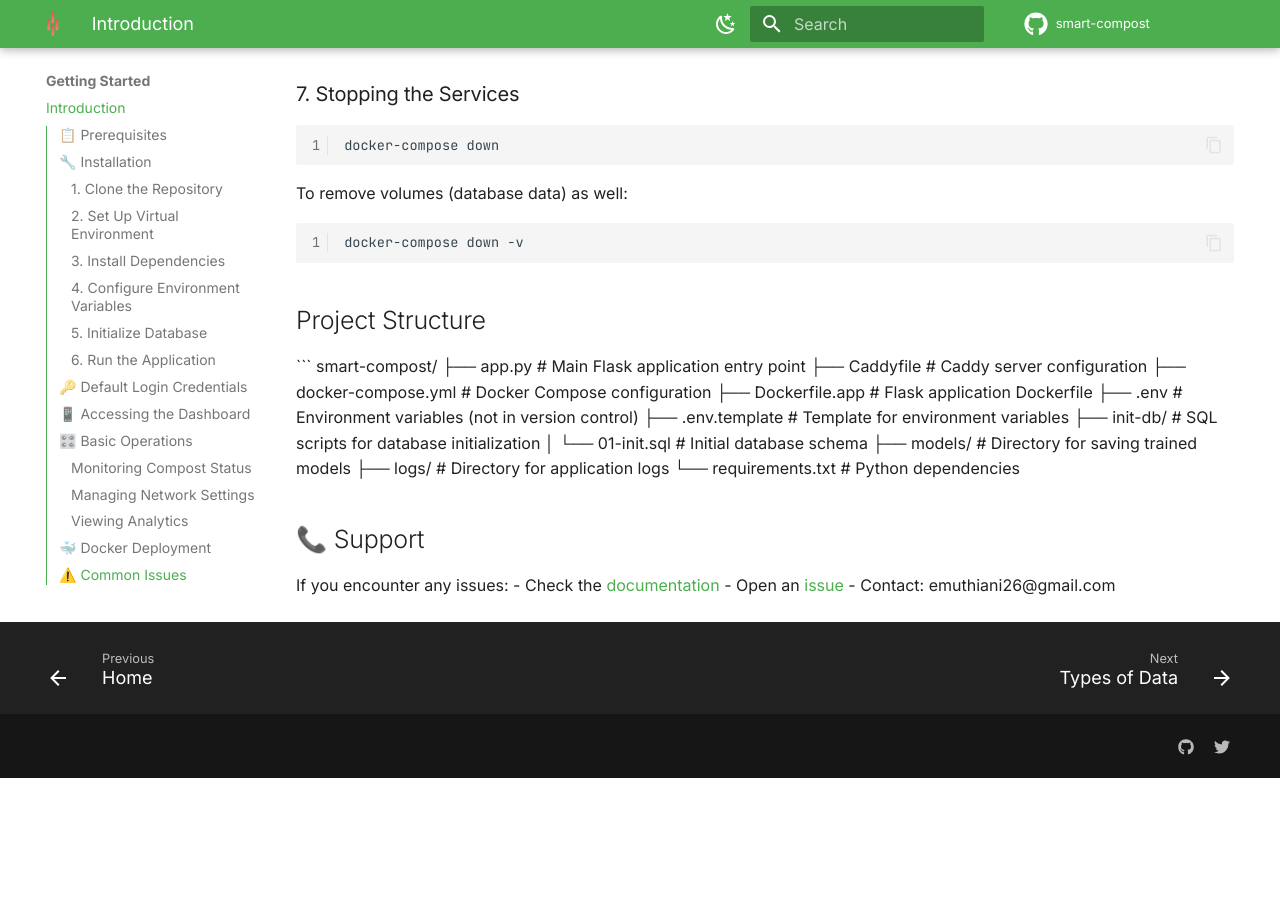
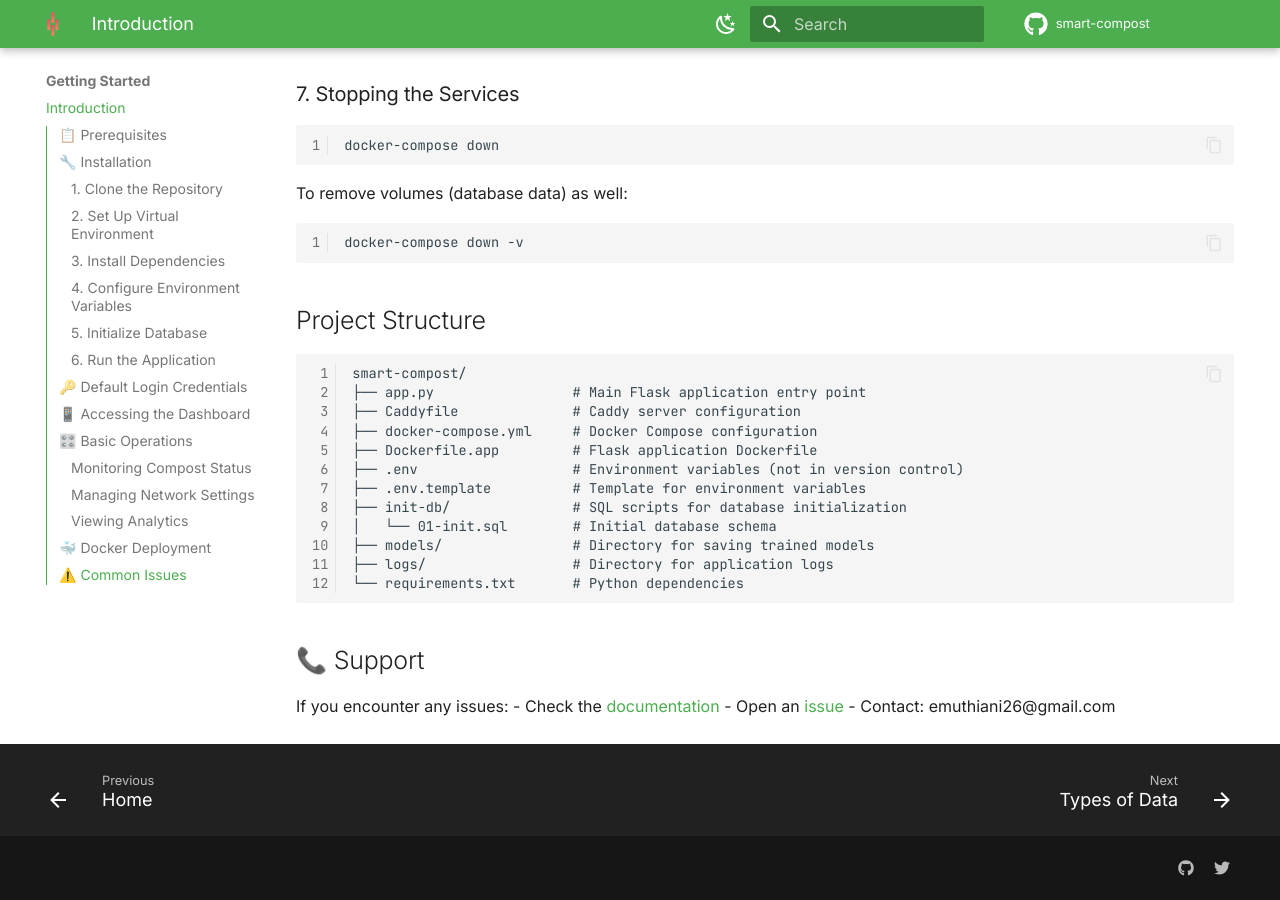
Before and after one commit to lyznne/smart-compost, an MkDocs documentation site: the page built from docs/get-started.md, in a window 1280 px wide and 900 px high, scrolled down 4902 px. Built offline with MkDocs 1.6.1 and Material for MkDocs 9.7.7, drawn with Linux system fonts in a browser that asks for light colours; comment, search, counter and statistics services are not loaded; before the commit the page ends 5680 px from its top, so only the background shows below that.

Commit message:
:zap: doc ressults

````diff
--- a/docs/get-started.md
+++ b/docs/get-started.md
@@ -233,6 +233,7 @@
 ├── models/                # Directory for saving trained models
 ├── logs/                  # Directory for application logs
 └── requirements.txt       # Python dependencies
+```
 
 ## 📞 Support
 
--- /dev/null
+++ b/docs/results.md
@@ -0,0 +1,92 @@
+# 📊 Results Gallery
+
+Below is a gallery of all generated model outputs, neatly organized for quick exploration.
+
+---
+
+<style>
+.gallery {
+  display: flex;
+  flex-wrap: wrap;
+  gap: 12px;
+}
+.gallery img {
+  width: calc(33.333% - 12px);
+  min-width: 250px;
+  border-radius: 6px;
+  box-shadow: 0 2px 8px rgba(0,0,0,0.15);
+  transition: transform .15s ease;
+}
+.gallery img:hover {
+  transform: scale(1.3);
+}
+@media (max-width: 768px) {
+  .gallery img {
+    width: calc(50% - 12px);
+  }
+}
+@media (max-width: 480px) {
+  .gallery img {
+    width: 100%;
+  }
+}
+</style>
+
+---
+
+# 🔗 Correlation Matrix
+
+<div class="gallery">
+  <img src="../results/plots/correlation_matrix.png" alt="Correlation Matrix">
+</div>
+
+---
+
+# 📦 Feature Distribution Plots
+
+<div class="../gallery">
+  <img src="../results/plots/distribution_feature_1.png">
+  <img src="../results/plots/distribution_feature_2.png">
+  <img src="../results/plots/distribution_feature_3.png">
+  <img src="../results/plots/distribution_feature_4.png">
+  <img src="../results/plots/distribution_feature_5.png">
+  <img src="../results/plots/distribution_feature_6.png">
+  <img src="../results/plots/distribution_feature_7.png">
+  <img src="../results/plots/distribution_feature_8.png">
+  <img src="../results/plots/distribution_feature_9.png">
+  <img src="../results/plots/distribution_feature_10.png">
+  <img src="../results/plots/distribution_feature_11.png">
+  <img src="../results/plots/distribution_feature_12.png">
+  <img src="../results/plots/distribution_feature_13.png">
+  <img src="../results/plots/distribution_feature_14.png">
+  <img src="../results/plots/distribution_feature_15.png">
+  <img src="../results/plots/distribution_feature_16.png">
+  <img src="../results/plots/distribution_feature_17.png">
+  <img src="../results/plots/distribution_feature_18.png">
+  <img src="../results/plots/distribution_feature_19.png">
+  <img src="../results/plots/distribution_feature_20.png">
+  <img src="../results/plots/distribution_feature_21.png">
+  <img src="../results/plots/distribution_feature_22.png">
+  <img src="../results/plots/distribution_feature_23.png">
+  <img src="../results/plots/distribution_feature_24.png">
+  <img src="../results/plots/distribution_feature_25.png">
+</div>
+
+---
+
+# 📌 Additional Analysis Plots
+
+<div class="gallery">
+  <img src="../results/plots/features_boxplot.png">
+  <img src="../results/plots/hidden_states_tsne.png">
+  <img src="../results/plots/learning_rate.png">
+  <img src="../results/plots/predictions_vs_actual.png">
+  <img src="../results/plots/pred_vs_actual_target_1.png">
+  <img src="../results/plots/pred_vs_actual_target_2.png">
+  <img src="../results/plots/residuals.png">
+  <img src="../results/plots/residuals_target_1.png">
+  <img src="../results/plots/residuals_target_2.png">
+  <img src="../results/plots/time_series_target_1.png">
+  <img src="../results/plots/time_series_target_2.png">
+  <img src="../results/plots/training_history.png">
+</div>
--- a/mkdocs.yml
+++ b/mkdocs.yml
@@ -59,6 +59,7 @@
       permalink: true
   - tables
   - attr_list
+  - md_in_html
   - def_list
   - footnotes
   - pymdownx.superfences
@@ -106,6 +107,7 @@
       - Dependencies: dependencies.md
       - Training Process: learn.md
       - Model Architecture: model.md
+      - Evaluation & Results: results.md
   - Web App & Integration:
       - Flask App: app.md
       - Home Assistant Integration: app.md
--- a/requirements.txt
+++ b/requirements.txt
@@ -86,3 +86,4 @@
 urllib3==2.2.3
 user-agents==2.2.0
 Werkzeug==3.1.3
+Torch
````
Also changed, not shown: docs/model.md (+4 -0 lines), 1 other file.
